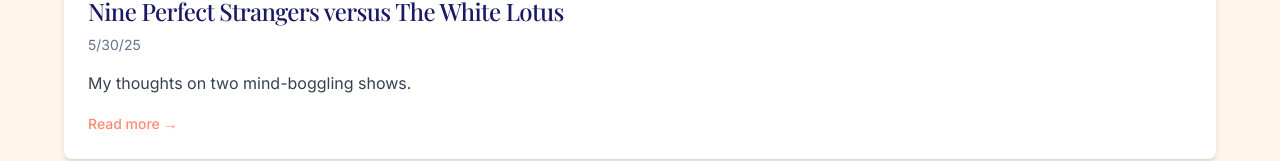
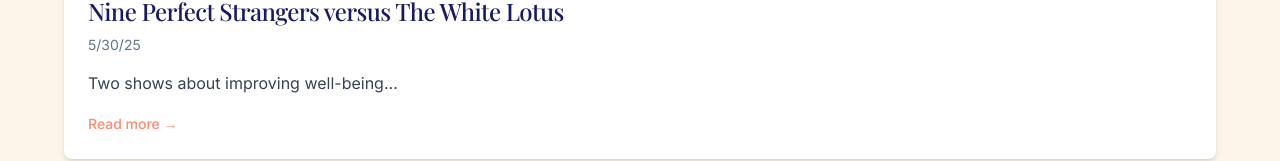
Before and after one commit to alainasriv/alainasrivsite, a React (Vite) app: page /writing in a window 1280 px wide. Shown: the part 953-1114 px from the top of the page. Built offline with nearby package versions, Linux system fonts and the light colour scheme.

Commit message:
changed blog posts a bit

```diff
--- a/src/content/blog/AI, relationships, brain.md
+++ b/src/content/blog/AI, relationships, brain.md
@@ -1,6 +1,6 @@
 A few months ago, Dr. Richard Davidson at the Center for Healthy Minds released a podcast episode through his online community, the Dharma Lab, where he discussed the effects of artificial intelligence (AI) on the brain. This episode dropped only a few weeks after the preprint release of ‘[Your Brain on ChatGPT](https://arxiv.org/pdf/2506.08872),’ the sensational MIT Media Lab study that quickly garnered attention from influencers, news outlets, and scientific communities across the world.
-At the start of the podcast episode, Ritchie says something along the lines of, “It's not the Large Language Models themselves. It’s our relationship with them.”
-Hearing this, I was immediately intrigued. Ritchie Davidson, like the authors of the MIT Media Lab preprint, wasn’t villainizing AI. He was reframing the context in which AI can cause problems. And as a future ‘connections’ researcher, this was an important distinction.
+At the start of the podcast episode, Richie says something along the lines of, “It's not the Large Language Models themselves. It’s our relationship with them.”
+Hearing this, I was immediately intrigued. Richie Davidson, like the authors of the MIT Media Lab preprint, wasn’t villainizing AI. He was reframing the context in which AI can cause problems. And as a future ‘connections’ researcher, this was an important distinction.
 Based on preliminary research, it is clear that AI affects people on a cognitive and affective level. From a neuroscience perspective, AI is impacting our neural networks in varied ways. Preliminary research has shown how populations that rely more on AI perform worse in a number of cognitive realms. But the important part of the previous sentence is really the word ‘preliminary.’
 AI is not a new field by any means, but its growth trajectory has skyrocketed in the last two decades. Accompanying this surge is a generation of scientists rushing to evaluate the effects of AI on the brain. Amidst funding cuts in America and the ever-changing nature of AI models, it’s actually quite difficult to tackle this area of neuroscience research. Establishing longitudinal studies to evaluate the long-term impacts of AI on the brain is challenging because of a number of reasons, the foremost being that the brain changes very slowly while AI (in recent years) changes very quickly.
 Consequently, what has been found thus far is mostly from a clinical perspective. It’s become very clear that AI appeals to people in ways an actual human often doesn’t. If you’ve ever asked ChatGPT a question, you may have noticed its tendency to agree with what you say regardless of the corrections you make or the tone you use. This agreeableness offers people a chance to avoid friction or conflict, which is almost always unavoidable in human-to-human relationships. People may also enjoy the chance to exert control over a conversation partner; AI will do whatever you tell it to do. Along these lines, it will also always be a non-judging, non-sentient conversationalist, which can help people feel a sense of freedom in how they express themselves.
--- a/src/content/blog/Nine Perfect Strangers versus White Lotus.md
+++ b/src/content/blog/Nine Perfect Strangers versus White Lotus.md
@@ -7,4 +7,3 @@
 While both shows investigate the processes of grief, enlightenment, and self-transformation, they go about these investigations in wildly different ways. *The White Lotus* aims to make viewers hate the characters for these journeys, while *Nine Perfect Strangers* makes us pity them. I think this is because the latter focuses on the characters’ backstories and traumas, while the former merely focuses on how wealthy they are. Socioeconomic characteristics, I believe, are at the center of what make *The White Lotus* characters so interesting.
 As for the plots and cinematography, the shows are drastically different. I’m no movie critic by any means, and I have little to no experience in film analysis. But I did notice *Nine Perfect Strangers* utilizes the ‘fishbowl’ lens far more than *The White Lotus*. This makes sense, considering the former is a show about psychedelic use, and wants us to place ourselves in the scenes alongside the characters. *Nine Perfect Strangers* also follows characters along spiritual journeys more than *The White Lotus*, which in its latest season is more vacation-oriented.
 Do both shows have mystery and wellness? Absolutely. But they treat those elements with entirely different intentions. *The White Lotus* uses mystery as a tool for social critique. It’s less about resolution and more about exposing the absurdity of privilege. *Nine Perfect Strangers*, meanwhile, leans into mystery to propel healing arcs and character transformation. While one show wants to leave you unsettled and suspicious, the other ultimately wants you to believe in the possibility of change, no matter how ethically ambiguous the process is.
-	And on that last note, I’d suggest reading [this review](https://www.psychologytoday.com/us/blog/psyche-meets-soul/202110/nine-perfect-strangers-mistakes-catharsis-therapy) by Andrew Penn of Psychology Today. If you’re interested in the show’s idea that psychedelics and emotional distress have the potential to cause enlightenment and revelation, this review is a definite read.
--- a/src/content/posts.ts
+++ b/src/content/posts.ts
@@ -13,7 +13,7 @@
     component: NinePerfectStrangers,
     title: 'Nine Perfect Strangers versus The White Lotus',
     date: '5/30/25',
-    excerpt: 'My thoughts on two mind-boggling shows.'
+    excerpt: 'Two shows about improving well-being...'
   },
   'ai-relationships-brain': {
     component: AIRelationshipsBrain,
```
